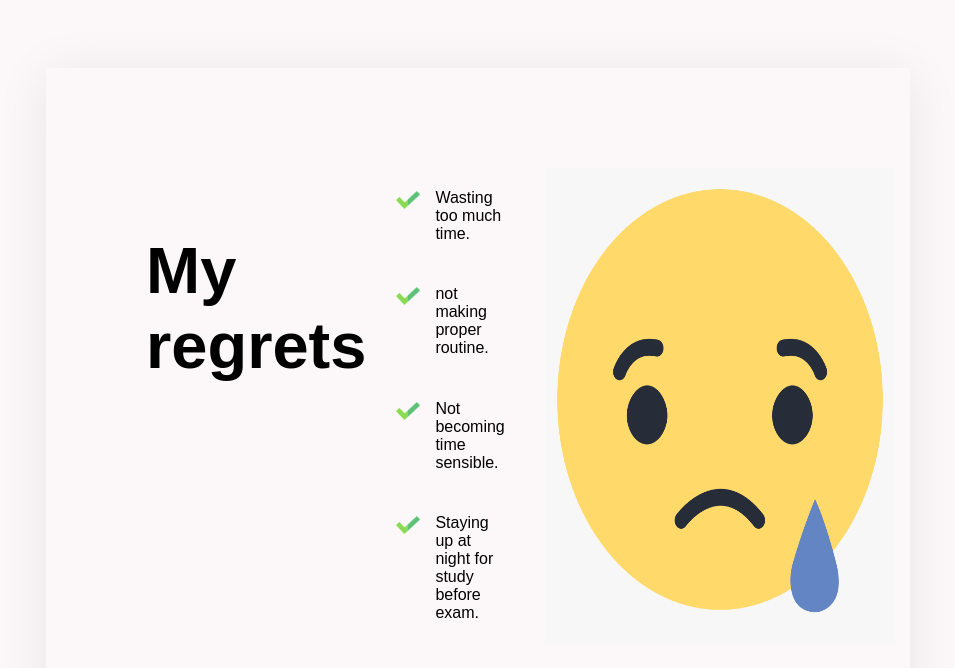
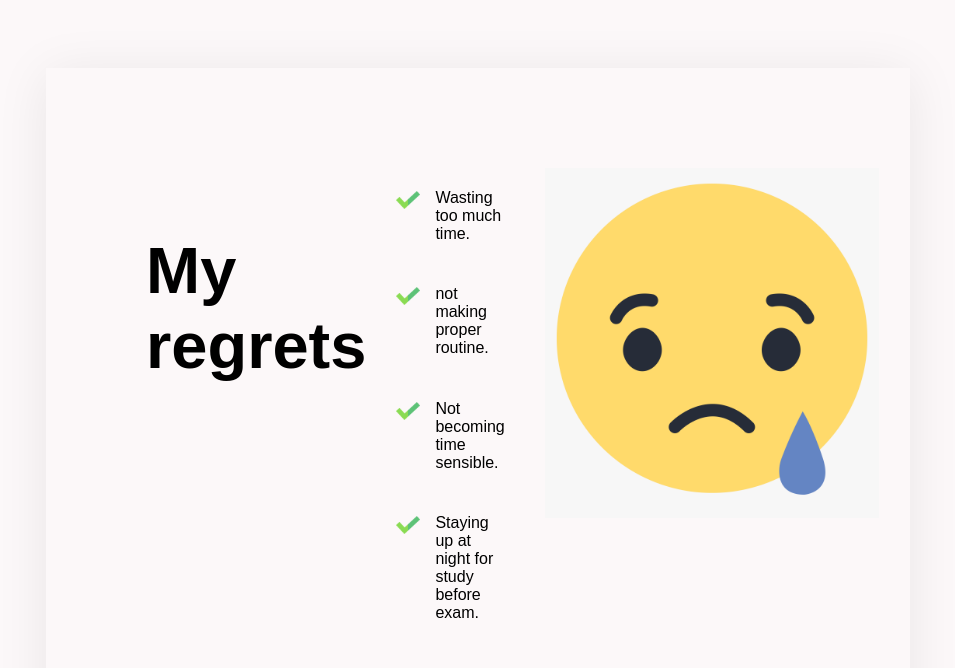
Before and after one commit to Arefin994/Programming_Hero_Assignment-1, a plain HTML site: page index.html in a window 1280 px wide. Shown: the part 1938-2606 px from the top of the page, without its empty margins (162-1117 px from the left). Drawn offline with Linux system fonts and the light colour scheme.

Commit message:
added extra part

```diff
--- a/style.css
+++ b/style.css
@@ -209,7 +209,6 @@
 }
 .sad-img{
     padding-left: 40px;
-    padding-bottom:
     height: 350px;
     width: 350px;
 }
```
